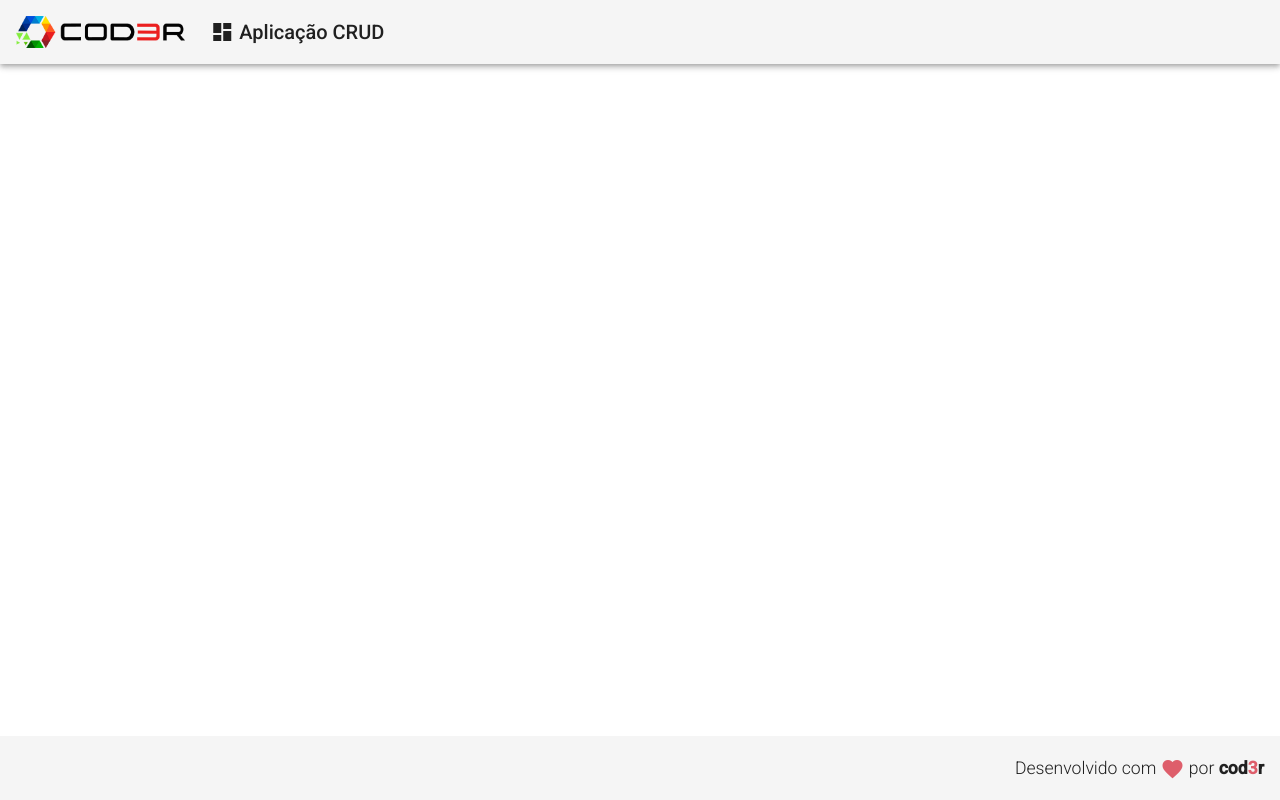
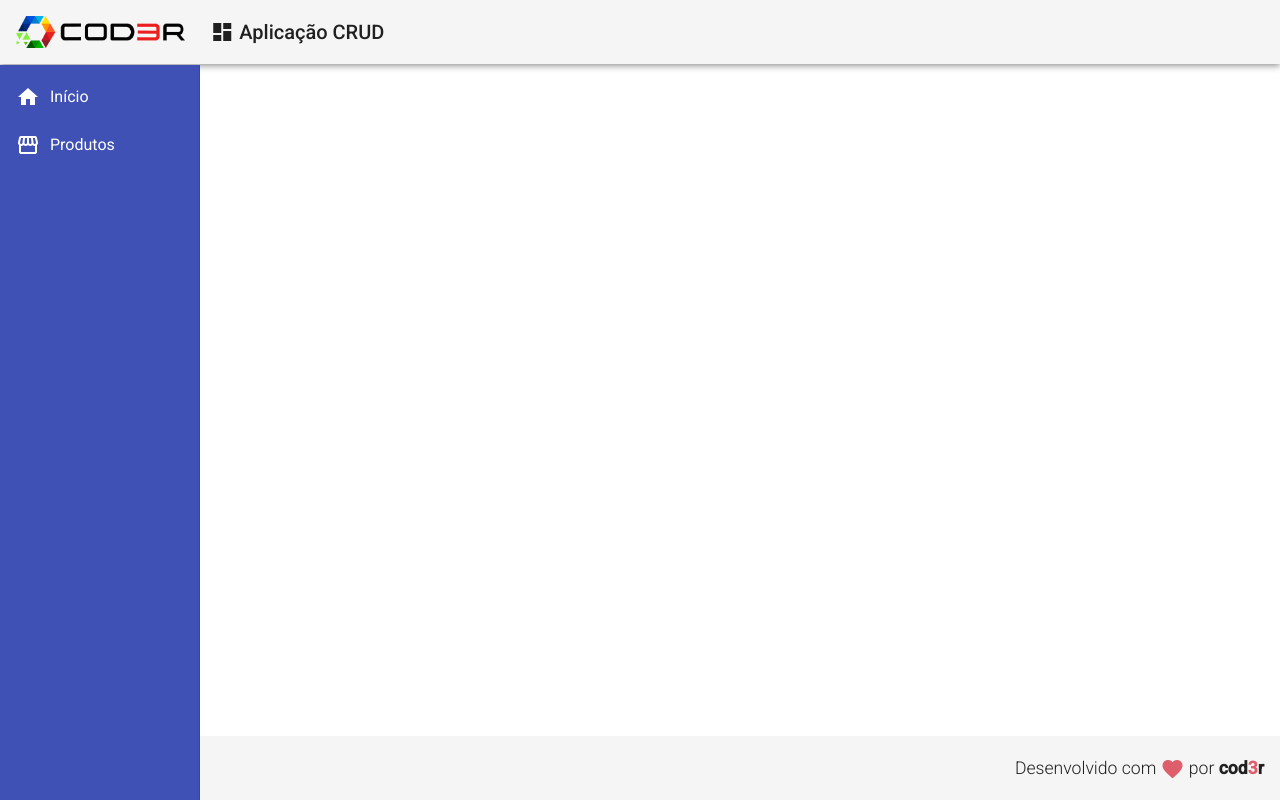
Before and after one commit to Jeancarlonpereira/Angular-Cod3r, an Angular app in the folder crud/frontend/: page / in a window 1280 px wide. Built offline with nearby package versions, Linux system fonts and the light colour scheme.

Commit message:
create component nav

```diff
--- a/crud/frontend/src/app/app.component.html
+++ b/crud/frontend/src/app/app.component.html
@@ -1,2 +1,3 @@
 <app-header></app-header>
+<app-nav></app-nav>
 <app-footer></app-footer>
--- /dev/null
+++ b/crud/frontend/src/app/components/template/nav/nav.component.css
@@ -0,0 +1,13 @@
+.sidenav{
+
+    background-color: #3f51b5;
+    width: 200px;
+}
+
+.sidenav a{
+    color: #ffff;
+}
+
+.sidenav i{
+    padding-right: 10px;
+}
--- /dev/null
+++ b/crud/frontend/src/app/components/template/nav/nav.component.html
@@ -0,0 +1,19 @@
+<mat-sidenav-container class="conatiner">
+    <mat-sidenav class="sidenav" mode="side" opened
+    fixedInViewport fixedTopGap="65">
+        <mat-nav-list class="nav-list">
+            <a mat-list-item>
+                <i class="material-icons">
+                    home
+                </i>
+                Início
+            </a>
+            <a mat-list-item>
+                <i class="material-icons">
+                    storefront
+                </i>
+                Produtos
+            </a>
+        </mat-nav-list>
+    </mat-sidenav>
+</mat-sidenav-container>
--- /dev/null
+++ b/crud/frontend/src/app/components/template/nav/nav.component.ts
@@ -0,0 +1,15 @@
+import { Component, OnInit } from '@angular/core';
+
+@Component({
+  selector: 'app-nav',
+  templateUrl: './nav.component.html',
+  styleUrls: ['./nav.component.css']
+})
+export class NavComponent implements OnInit {
+
+  constructor() { }
+
+  ngOnInit(): void {
+  }
+
+}
```
Also changed, not shown: crud/frontend/src/app/app.module.ts (+11 -2 lines).
